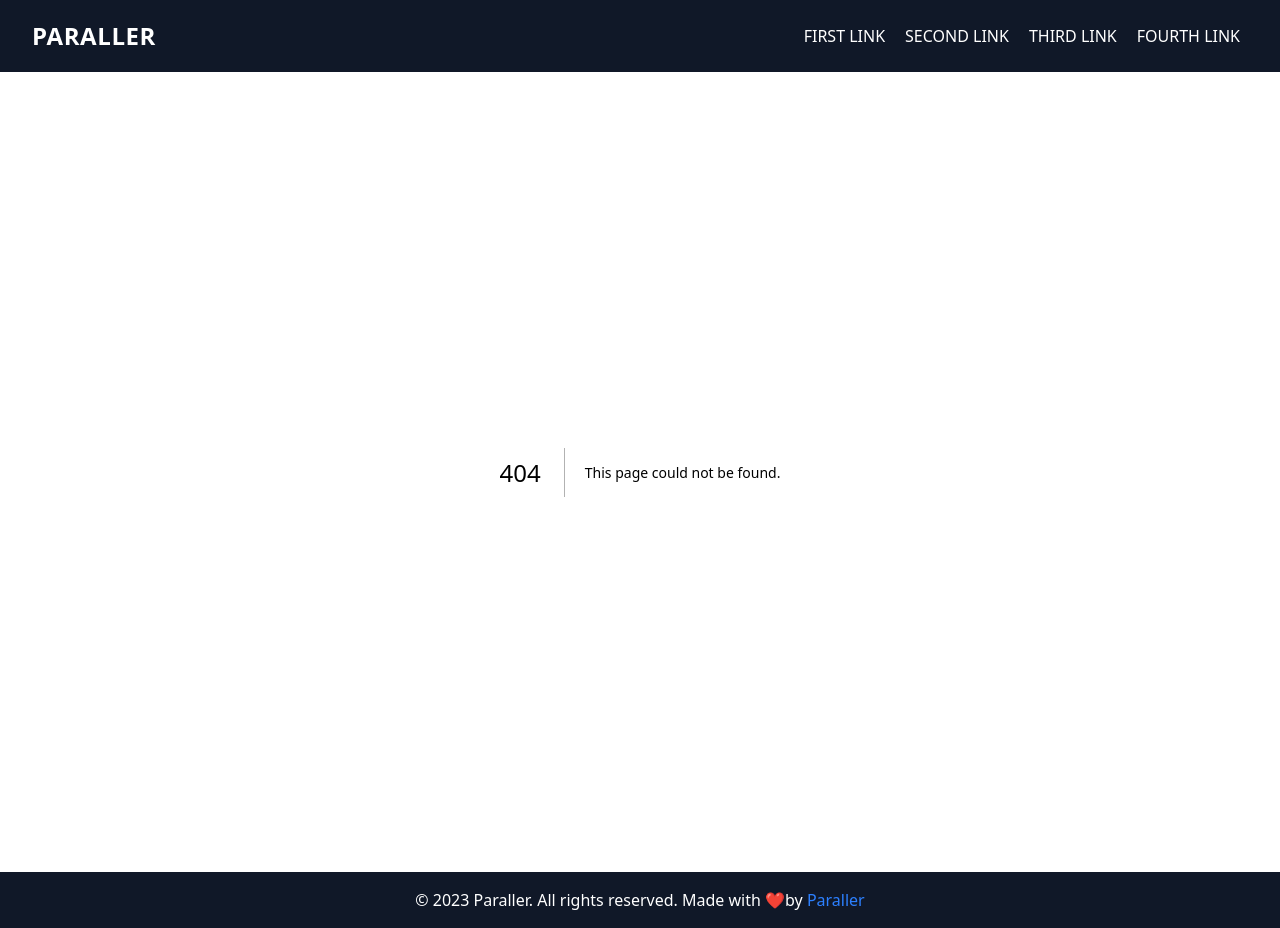
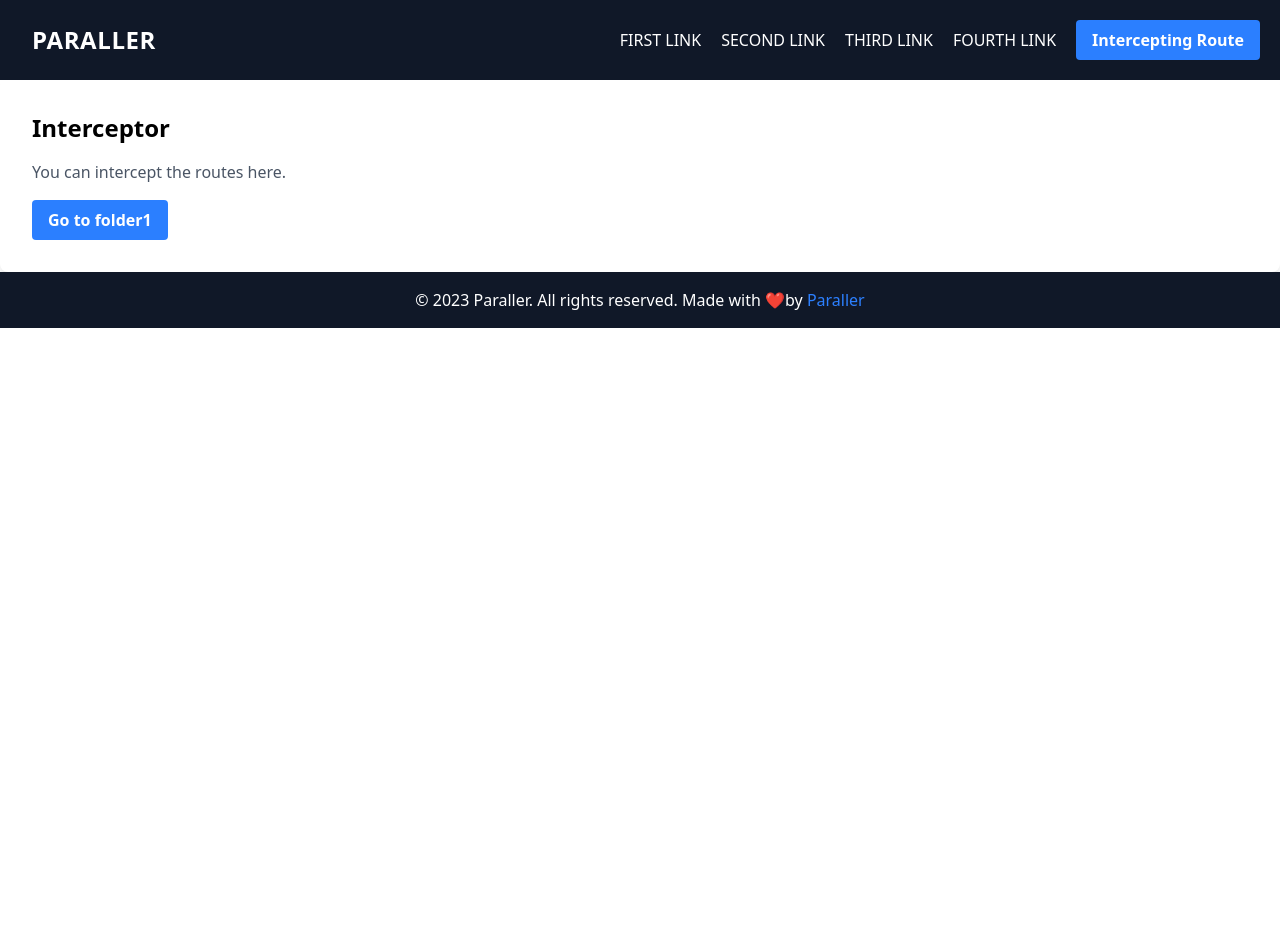
Before and after one commit to arakash-developer/parallerouting, a Next.js app: page /interceptor in a window 1280 px wide. Before the commit this address had no page. After the commit the page ends 800 px from the top, so only its background shows below. Built offline with nearby package versions, Linux system fonts and the light colour scheme.

Commit message:
add interceptor page and link in header for route navigation

```diff
--- /dev/null
+++ b/app/(pages)/interceptor/page.jsx
@@ -0,0 +1,20 @@
+import Link from 'next/link'
+import React from 'react'
+
+const page = () => {
+  return (
+    <div className="bg-white rounded-lg shadow-lg p-8">
+      <h2 className="text-2xl font-bold mb-4">Interceptor</h2>
+      <p className="text-gray-600">
+        You can intercept the routes here.
+      </p>
+      <div className="flex items-center mt-4">
+        <Link href="/interceptor/folder1" className="bg-blue-500 hover:bg-blue-700 text-white font-bold py-2 px-4 rounded">
+          Go to folder1
+        </Link>
+      </div>
+    </div>
+  )
+}
+
+export default page
--- a/app/components/Header.jsx
+++ b/app/components/Header.jsx
@@ -1,3 +1,4 @@
+import Link from 'next/link'
 import React from 'react'
 
 const Header = () => {
@@ -13,6 +14,9 @@ const Header = () => {
           <a className="mr-5 hover:text-white font-light">THIRD LINK</a>
           <a className="mr-5 hover:text-white font-light">FOURTH LINK</a>
         </nav>
+        <Link href="/interceptor" className="bg-blue-500 hover:bg-blue-700 text-white font-bold py-2 px-4 rounded">
+          Intercepting Route
+        </Link>
       </div>
     </header>
   )
```
